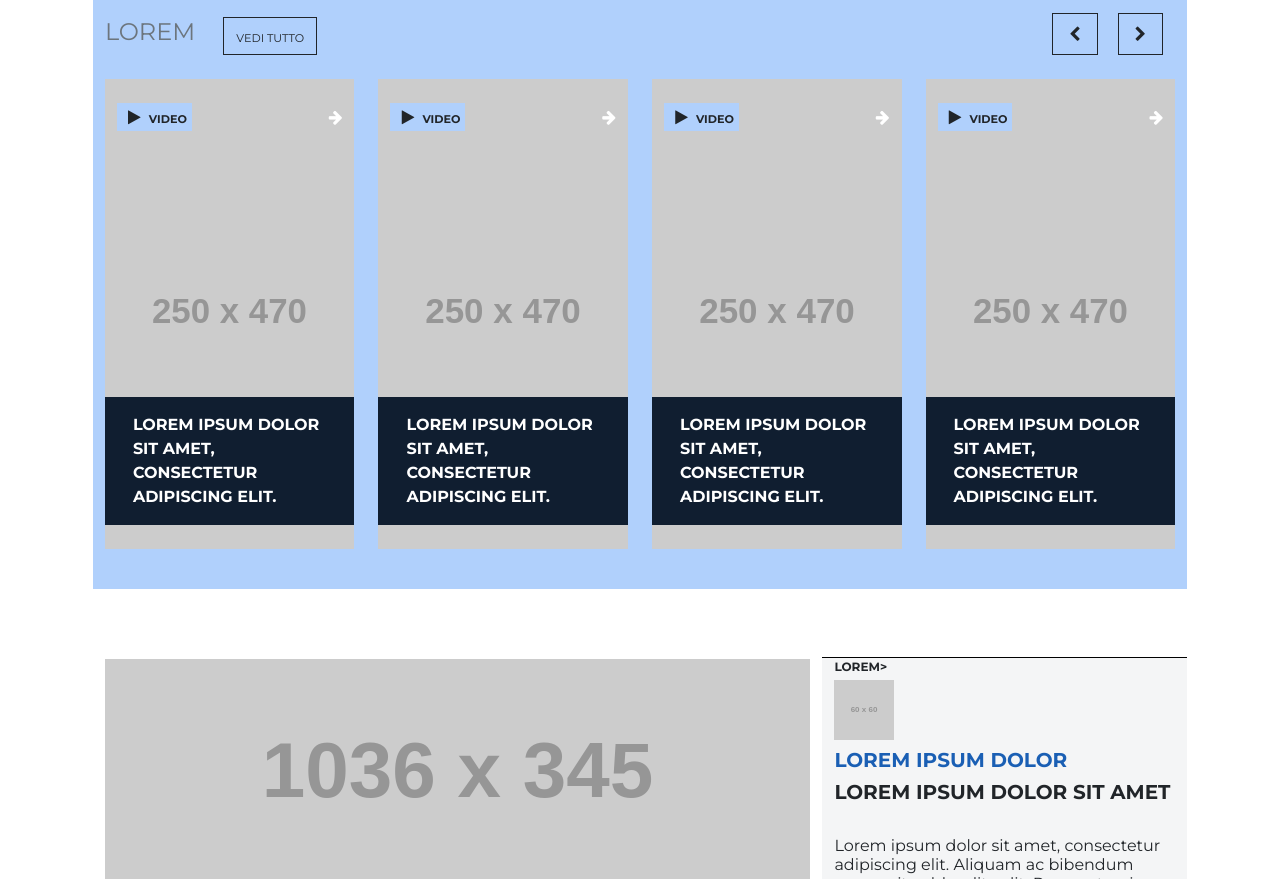
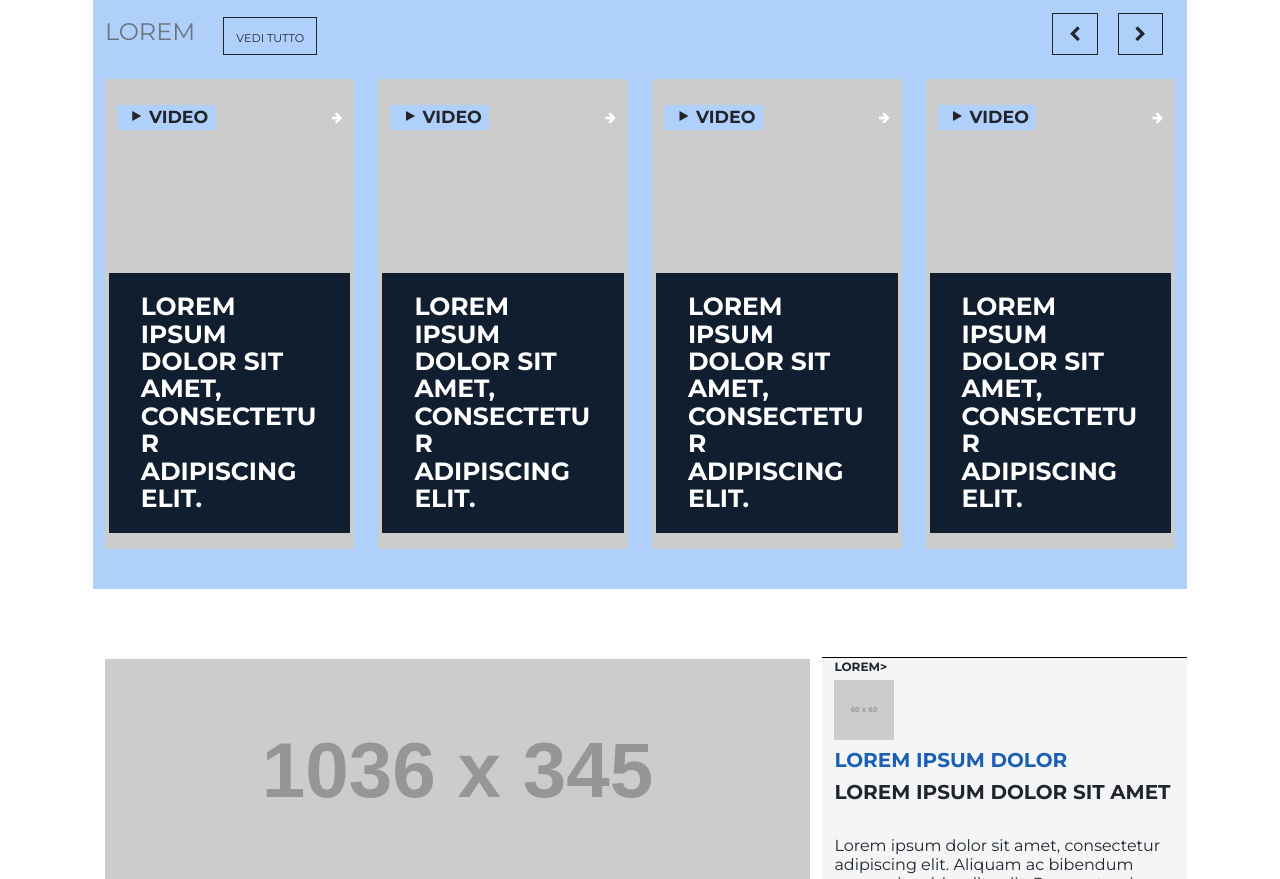
Before and after one commit to Gabryoo3/Libero-sito, a plain HTML site: page index.html in a window 1280 px wide. Shown: the part 8199-9078 px from the top of the page. Drawn offline with Linux system fonts and the light colour scheme; placeholder pictures from the web are drawn by us.

Commit message:
Fixed videos

```diff
--- a/css/custom.css
+++ b/css/custom.css
@@ -223,26 +223,54 @@ p, a, span, header, h6, h5, h4, h3, h2, h1, footer{
 .video-cards{
     flex: 0 0 auto;
     width: 25%;
+    container-type: inline-size;
 }
 
 .video-cards, .blogs-description {
+    container-type: inline-size;
+
     span {
-        font-size: 0.70rem;
+        font-size: 7cqw !important;
         font-weight: 800;
+        display: inline-block;
+        vertical-align: middle;
     }
-    .btn{
-        padding-left: 0.2rem;
-        padding-right: 0.3rem;
-        line-height: 0.3;
+
+    .btn {
+        padding: 1.5cqw 3cqw !important;
+
+
+        line-height: 1;
         background-color: #b0d0fc;
         border: none;
+        display: inline-flex;
+        align-items: center;
+        gap: 1.5cqw;
+        border-radius: 0;
     }
-    .btn:hover{
+
+
+    .btn i {
+        font-size: 4.5cqw !important;
+    }
+
+    .btn:hover {
         pointer-events: none;
     }
 }
+
+
+.video-cards .fa-arrow-right {
+    font-size: 5cqw !important;
+}
 .video-cards .card-text{
     background-color: #101e30;
+    margin: 0;
+    font-size: 10cqw !important;
+    padding: 4cqw !important;
+    line-height: 1.1;
+    text-align: left;
+    width: 100%;
 }
 .blogs-description{
     header{
--- a/index.html
+++ b/index.html
@@ -549,8 +549,8 @@
                             <div class="row pt-4 row-cols-auto flex-nowrap overflow-x-auto" id="videoSlider">
                                 <div class="col-3 video-cards card border-0 bg-transparent">
                                     <img src="https://placehold.co/250x470.webp" alt="video" class="img-fluid card-img rounded-0">
-                                    <div class="card-img-overlay d-flex flex-column justify-content-between p-4">
-                                        <div class="row justify-content-between align-items-center">
+                                    <div class="card-img-overlay d-flex flex-column justify-content-between">
+                                        <div class="row justify-content-between align-items-center p-2">
                                             <div class="col-auto">
                                                 <button class="btn btn-outline-dark video-button rounded-0 border-0">
                                                     <i class="fa fa-play pe-1 ps-2"></i>
@@ -563,7 +563,7 @@
                                         </div>
                                         <div class="row card-text">
                                             <div class="col-12">
-                                                <p class="text-white text-uppercase card-text p-3 fs-6 fs-md-5 fs-lg-4">
+                                                <p class="text-white text-uppercase card-text  flex-nowrap">
                                                     Lorem ipsum dolor sit amet, consectetur adipiscing elit.
                                                 </p>
                                             </div>
@@ -572,8 +572,8 @@
                                 </div>
                                 <div class="col-3 video-cards card border-0 bg-transparent">
                                     <img src="https://placehold.co/250x470.webp" alt="video" class="img-fluid card-img rounded-0">
-                                    <div class="card-img-overlay d-flex flex-column justify-content-between p-4">
-                                        <div class="row justify-content-between align-items-center">
+                                    <div class="card-img-overlay d-flex flex-column justify-content-between">
+                                        <div class="row justify-content-between align-items-center p-2">
                                             <div class="col-auto">
                                                 <button class="btn btn-outline-dark video-button rounded-0 border-0">
                                                     <i class="fa fa-play pe-1 ps-2"></i>
@@ -586,7 +586,7 @@
                                         </div>
                                         <div class="row card-text">
                                             <div class="col-12">
-                                                <p class="text-white text-uppercase card-text p-3 fs-6 fs-md-5 fs-lg-4">
+                                                <p class="text-white text-uppercase card-text  flex-nowrap">
                                                     Lorem ipsum dolor sit amet, consectetur adipiscing elit.
                                                 </p>
                                             </div>
@@ -595,8 +595,8 @@
                                 </div>
                                 <div class="col-3 video-cards card border-0 bg-transparent">
                                     <img src="https://placehold.co/250x470.webp" alt="video" class="img-fluid card-img rounded-0">
-                                    <div class="card-img-overlay d-flex flex-column justify-content-between p-4">
-                                        <div class="row justify-content-between align-items-center">
+                                    <div class="card-img-overlay d-flex flex-column justify-content-between">
+                                        <div class="row justify-content-between align-items-center p-2">
                                             <div class="col-auto">
                                                 <button class="btn btn-outline-dark video-button rounded-0 border-0">
                                                     <i class="fa fa-play pe-1 ps-2"></i>
@@ -609,7 +609,7 @@
                                         </div>
                                         <div class="row card-text">
                                             <div class="col-12">
-                                                <p class="text-white text-uppercase card-text p-3 fs-6 fs-md-5 fs-lg-4">
+                                                <p class="text-white text-uppercase card-text  flex-nowrap">
                                                     Lorem ipsum dolor sit amet, consectetur adipiscing elit.
                                                 </p>
                                             </div>
@@ -618,8 +618,8 @@
                                 </div>
                                 <div class="col-3 video-cards card border-0 bg-transparent">
                                     <img src="https://placehold.co/250x470.webp" alt="video" class="img-fluid card-img rounded-0">
-                                    <div class="card-img-overlay d-flex flex-column justify-content-between p-4">
-                                        <div class="row justify-content-between align-items-center">
+                                    <div class="card-img-overlay d-flex flex-column justify-content-between">
+                                        <div class="row justify-content-between align-items-center p-2">
                                             <div class="col-auto">
                                                 <button class="btn btn-outline-dark video-button rounded-0 border-0">
                                                     <i class="fa fa-play pe-1 ps-2"></i>
@@ -632,7 +632,7 @@
                                         </div>
                                         <div class="row card-text">
                                             <div class="col-12">
-                                                <p class="text-white text-uppercase card-text p-3 fs-6 fs-md-5 fs-lg-4">
+                                                <p class="text-white text-uppercase card-text  flex-nowrap">
                                                     Lorem ipsum dolor sit amet, consectetur adipiscing elit.
                                                 </p>
                                             </div>
@@ -641,8 +641,8 @@
                                 </div>
                                 <div class="col-3 video-cards card border-0 bg-transparent">
                                     <img src="https://placehold.co/250x470.webp" alt="video" class="img-fluid card-img rounded-0">
-                                    <div class="card-img-overlay d-flex flex-column justify-content-between p-4">
-                                        <div class="row justify-content-between align-items-center">
+                                    <div class="card-img-overlay d-flex flex-column justify-content-between">
+                                        <div class="row justify-content-between align-items-center p-2">
                                             <div class="col-auto">
                                                 <button class="btn btn-outline-dark video-button rounded-0 border-0">
                                                     <i class="fa fa-play pe-1 ps-2"></i>
@@ -655,7 +655,7 @@
                                         </div>
                                         <div class="row card-text">
                                             <div class="col-12">
-                                                <p class="text-white text-uppercase card-text p-3 fs-6 fs-md-5 fs-lg-4">
+                                                <p class="text-white text-uppercase card-text  flex-nowrap">
                                                     Lorem ipsum dolor sit amet, consectetur adipiscing elit.
                                                 </p>
                                             </div>
@@ -664,8 +664,8 @@
                                 </div>
                                 <div class="col-3 video-cards card border-0 bg-transparent">
                                     <img src="https://placehold.co/250x470.webp" alt="video" class="img-fluid card-img rounded-0">
-                                    <div class="card-img-overlay d-flex flex-column justify-content-between p-4">
-                                        <div class="row justify-content-between align-items-center">
+                                    <div class="card-img-overlay d-flex flex-column justify-content-between">
+                                        <div class="row justify-content-between align-items-center p-2">
                                             <div class="col-auto">
                                                 <button class="btn btn-outline-dark video-button rounded-0 border-0">
                                                     <i class="fa fa-play pe-1 ps-2"></i>
@@ -678,7 +678,7 @@
                                         </div>
                                         <div class="row card-text">
                                             <div class="col-12">
-                                                <p class="text-white text-uppercase card-text p-3 fs-6 fs-md-5 fs-lg-4">
+                                                <p class="text-white text-uppercase card-text  flex-nowrap">
                                                     Lorem ipsum dolor sit amet, consectetur adipiscing elit.
                                                 </p>
                                             </div>
```
